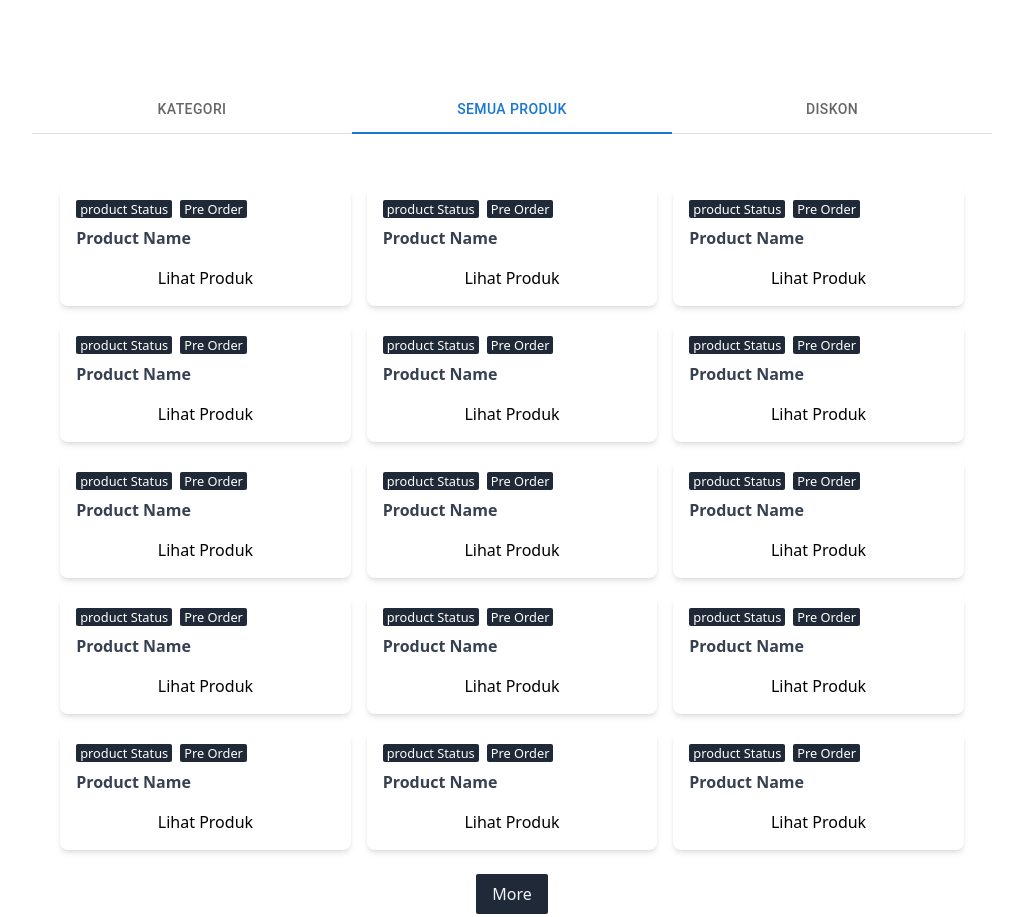
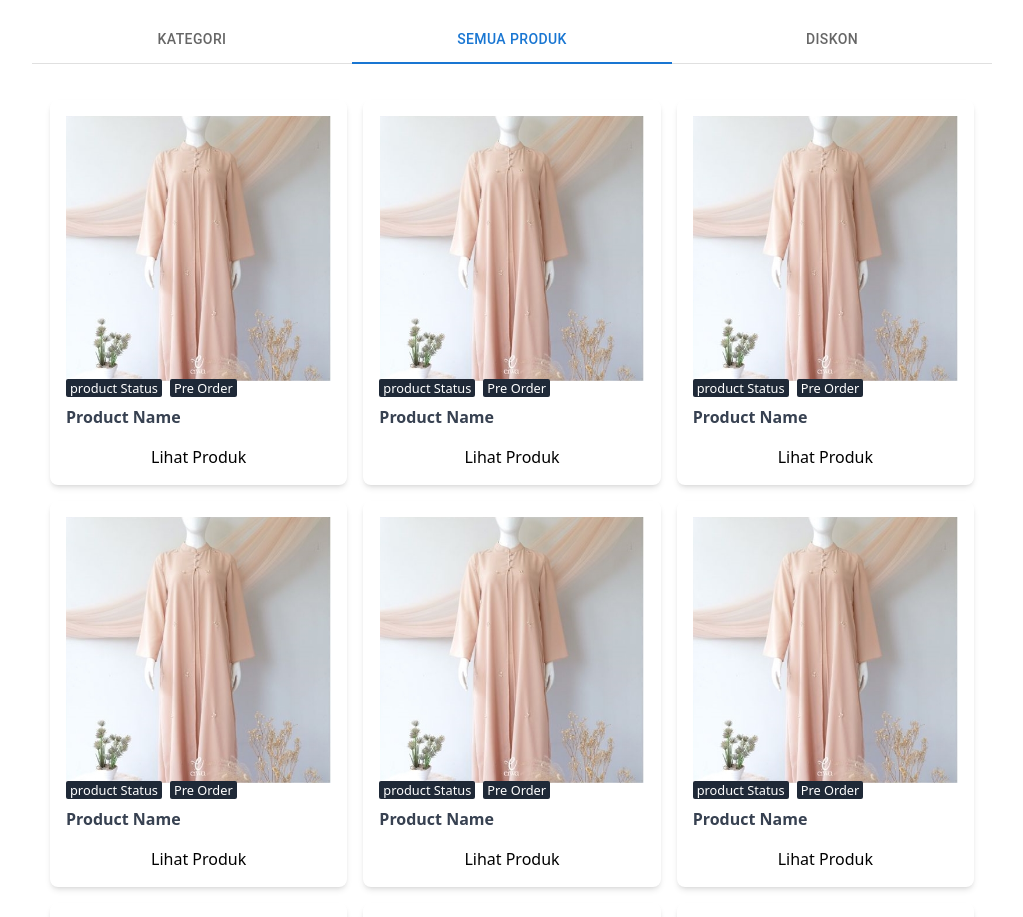
Before and after one commit to Al-Aswad/fe-butik-nextjs, a Next.js app: page / in a window 1280 px wide. Shown: the part 765-1682 px from the top of the page, without its empty margins (128-1151 px from the left). Built offline with nearby package versions, Linux system fonts and the light colour scheme.

Commit message:
product detail

```diff
--- a/components/Header/Header.jsx
+++ b/components/Header/Header.jsx
@@ -56,10 +56,6 @@ const Header = () => {
                     </nav>
                 </div>
             </div>
-
-            <Banner />
-            <Rating />
-
         </header>
     );
 };
--- a/components/Product/Product.jsx
+++ b/components/Product/Product.jsx
@@ -6,18 +6,17 @@ const Product = () => {
     return (
         <>
             <Link href="products/aswad">
-                <div className="relative flex flex-col w-[45%] md:w-[32%] overflow-hidden rounded-lg cursor-pointer shadow-md">
+                <div className="relative flex flex-col w-full overflow-hidden rounded-lg cursor-pointer shadow-md">
                     <div className="p-2 ">
                         <div className="relative p-2 rounded-lg thumnail">
-                            {/* <Image
+                            <Image
                                 className="object-contain w-full h-full"
-                                // src={product.image}
-                                src={'img/product1.jpeg'}
+                                src={'/img/product1.jpeg'}
                                 alt="image-product"
                                 width="100%"
                                 height="100%"
                                 layout="responsive"
-                            /> */}
+                            />
                             <div className="absolute bottom-[-10px] tags space-x-2">
                                 <small className="px-1 py-[0.8] text-white bg-gray-800 rounded-sm bg-secodary ">
                                     product Status
--- /dev/null
+++ b/layouts/LayoutMain.jsx
@@ -0,0 +1,26 @@
+import Head from 'next/head';
+import Footer from '../components/Footer/Footer';
+import Header from '../components/Header/Header';
+
+const LayoutMain = (props) => {
+    const { children } = props;
+    return (
+        <div className='layout'>
+            <Head>
+                <title>JS Mastery Store</title>
+                <meta name="description" content="Generated by create next app" />
+                <link rel="icon" href="/favicon.ico" />
+            </Head>
+            <Header />
+
+            <main className="mb-8">
+                {children}
+            </main>
+            <footer>
+                <Footer />
+            </footer>
+        </div>
+    )
+}
+
+export default LayoutMain
--- a/pages/_app.js
+++ b/pages/_app.js
@@ -1,7 +1,12 @@
+import LayoutMain from '../layouts/LayoutMain';
 import '../styles/globals.css';
 
 function MyApp({ Component, pageProps }) {
-    return <Component {...pageProps} />;
+    return (
+        <LayoutMain>
+            <Component {...pageProps} />
+        </LayoutMain>
+    )
 }
 
 export default MyApp;
--- a/pages/index.js
+++ b/pages/index.js
@@ -8,6 +8,8 @@ import Tab from "@mui/material/Tab";
 import Product from '../components/Product/Product';
 import Header from '../components/Header/Header';
 import Footer from '../components/Footer/Footer';
+import Banner from '../components/Banner/Banner';
+import Rating from '../components/Rating/Rating';
 
 export default function Home() {
     const [value, setValue] = useState("2");
@@ -18,22 +20,14 @@ export default function Home() {
 
     return (
         <div>
-            <Head>
-                <title>
-                    Butik Zahrazhafira
-                </title>
-                <meta name="description" content="Dapatkan gaun terbaik mu" />
-                <link rel="icon" href="/favicon.ico" />
-            </Head>
 
-            <Header />
-
-            <main className="pt-[70px] mb-8">
+            <Banner />
+            <Rating />
 
             <TabContext value={value}>
                 <Box
                     sx={{ width: "100%" }}
-                        className="sticky top-[70px] z-30 pb-1 mb-2 bg-white"
+                    className="sticky top-[65px] z-30 pb-1 mb-2 bg-white"
                 >
                     <Tabs value={value} onChange={handleChangeTab} centered>
                         <Tab
@@ -61,7 +55,8 @@ export default function Home() {
                 </TabPanel>
                 <TabPanel value="2">
                     <div className="z-20 w-full p-2 mx-auto sm:p-0 lg:w-3/4">
-                            <div className="flex flex-wrap justify-center w-full gap-4 px-2 pt-4 md:gap-4">
+                        <div className="grid grid-cols-2 md:grid-cols-3 gap-4">
+                            <Product />
                             <Product />
                             <Product />
                             <Product />
@@ -84,15 +79,6 @@ export default function Home() {
                     Item Three
                 </TabPanel>
             </TabContext>
-
-                <div className="flex items-center justify-center w-full">
-                    <button className="px-4 py-2 bg-gray-800 rounded-sm text-slate-100">
-                        More
-                    </button>
-                </div>
-
-            </main>
-            <Footer />
         </div>
     );
 }
--- /dev/null
+++ b/pages/products/[slug].jsx
@@ -0,0 +1,9 @@
+import React from 'react'
+
+const ProductDetails = () => {
+    return (
+        <div>ProductDetails</div>
+    )
+}
+
+export default ProductDetails
```
Also changed, not shown: layouts/Main/index.jsx (deleted, +0 -12 lines). Lines whose indentation alone changed are shown as unchanged.
